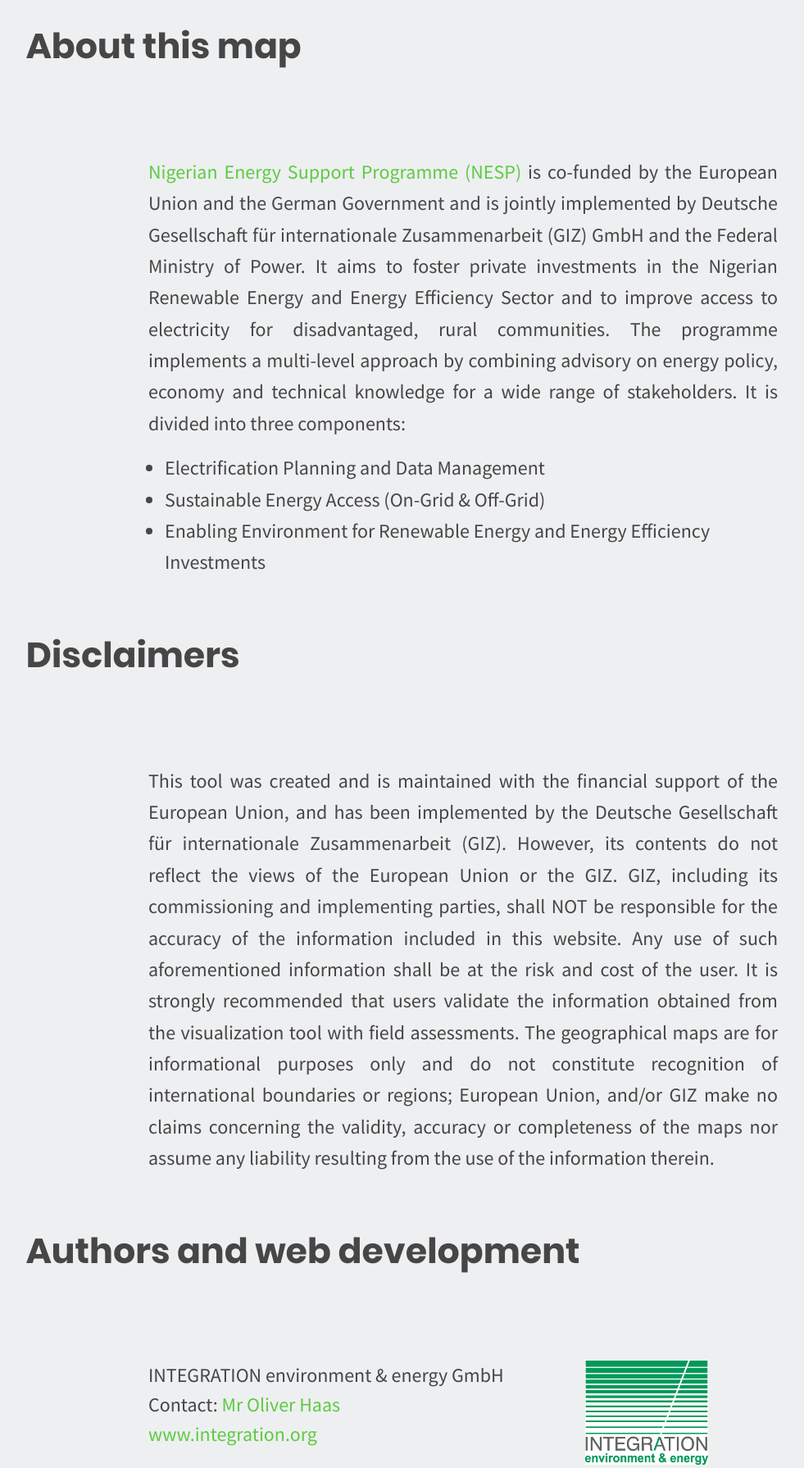
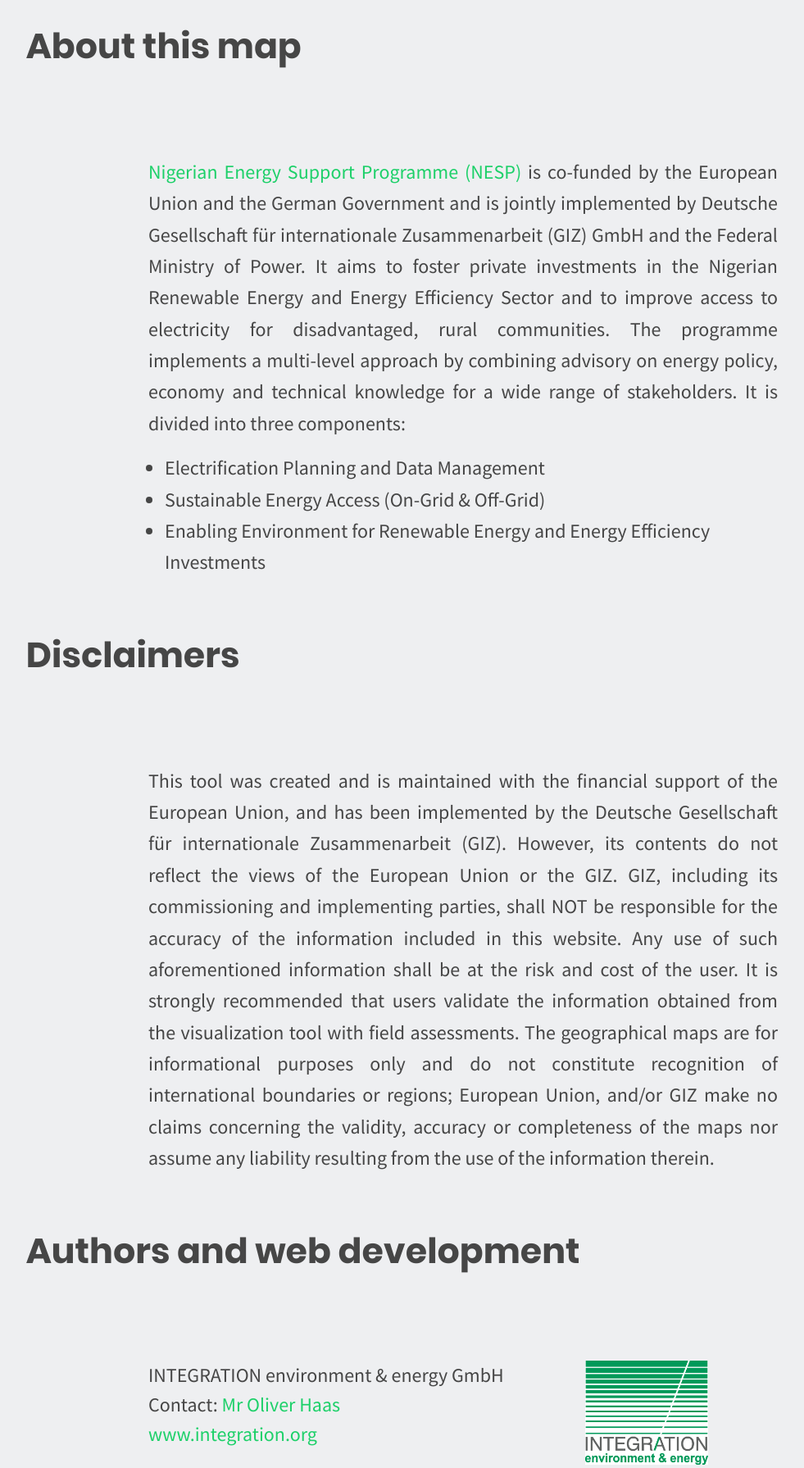
Before and after one commit to rl-institut/NESP2_website, a Flask app: page /about-map in a window 1280 px wide. Shown: the part 133-1924 px from the top of the page at 82% size, without its empty margins (75-1056 px from the left). Run offline with Flask 2, Linux system fonts and the light colour scheme; some libraries are stand-ins or nearby versions.

Commit message:
Change links color

```diff
--- a/app/static/about.css
+++ b/app/static/about.css
@@ -12,7 +12,7 @@
 }
 
 #about-map-content a {
-    color: #5dcb42;
+    color: #1DD069;
 }
 
 #about-map-content a:hover {
```
